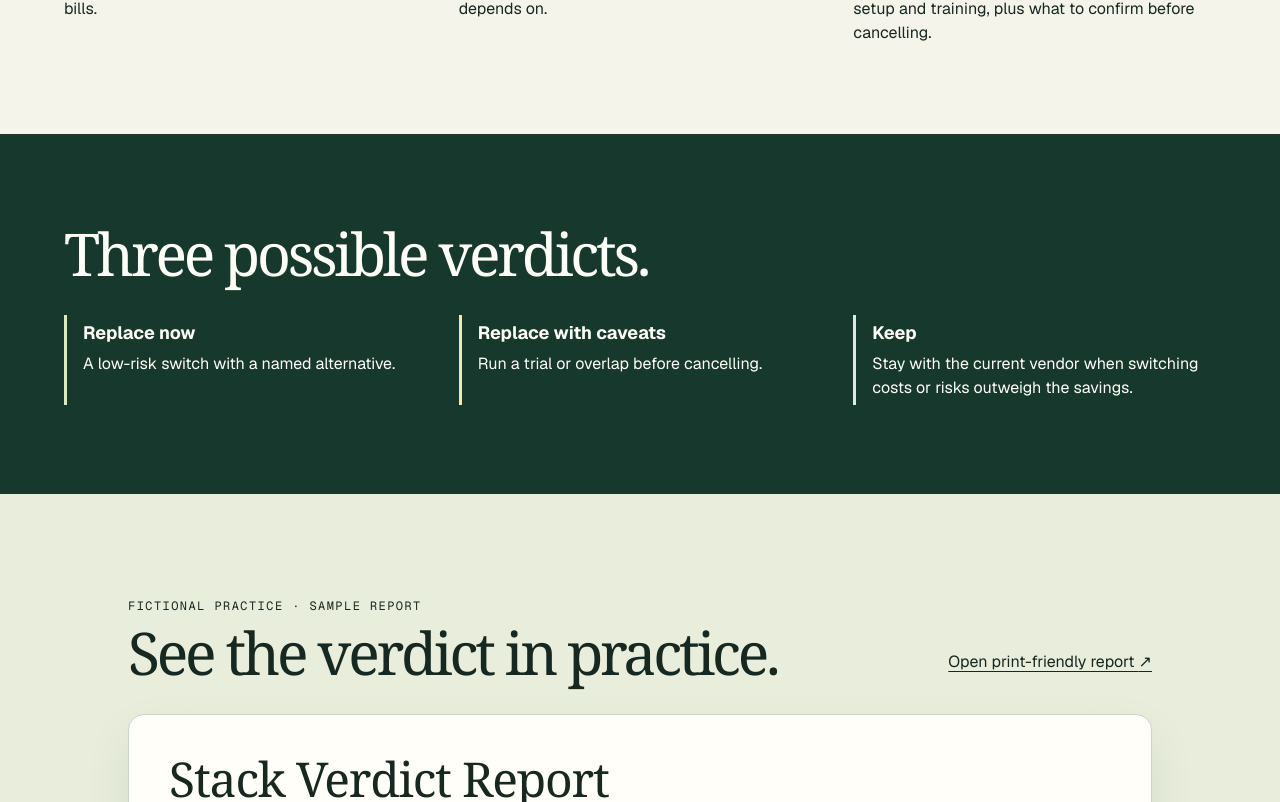
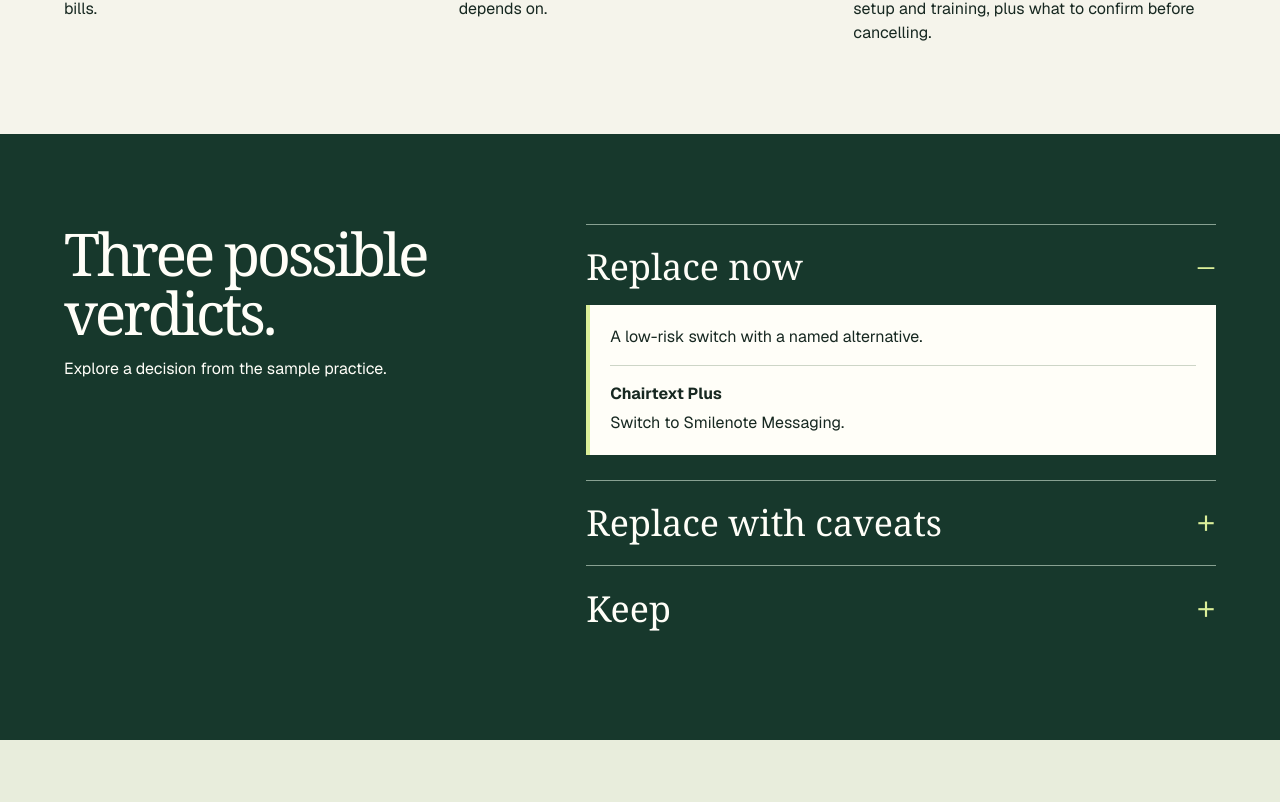
Before and after one commit to aniketmandloi/vendor-swap, a Next.js app: page / in a window 1280 px wide. Shown: the part 1458-2260 px from the top of the page. Built offline with nearby package versions, Linux system fonts and the light colour scheme.

Commit message:
feat(landing): let visitors explore sample vendor decisions

```diff
--- a/src/app/landing.module.css
+++ b/src/app/landing.module.css
@@ -235,7 +235,6 @@
 }
 
 .steps,
-.verdicts ul,
 .pricing ul {
   display: grid;
   grid-template-columns: repeat(3, minmax(0, 1fr));
@@ -262,7 +261,6 @@
 }
 
 .steps h3,
-.verdicts h3,
 .pricing h3 {
   font-size: 1.125rem;
   font-weight: 650;
@@ -274,13 +272,50 @@
   color: var(--paper);
 }
 
-.verdicts li {
-  border-left: 0.2rem solid #dcebbd;
-  padding: 0.3rem 0 0.3rem 1rem;
+.verdicts {
+  display: grid;
+  grid-template-columns: 0.8fr 1.2fr;
+  gap: clamp(2rem, 8vw, 8rem);
 }
 
-.verdicts li:nth-child(2) { border-color: #f6e6b3; }
-.verdicts li:nth-child(3) { border-color: #dde8e8; }
+.verdictIntro p { margin-top: 1rem; }
+
+.casebook details {
+  border-top: 1px solid #88a192;
+  padding-block: 0.25rem;
+}
+
+.casebook summary {
+  display: flex;
+  align-items: center;
+  justify-content: space-between;
+  gap: 1rem;
+  padding: 1.1rem 0;
+  cursor: pointer;
+  font: 400 clamp(1.4rem, 2.8vw, 2.5rem) / 1.15 var(--display);
+  list-style: none;
+}
+
+.casebook summary::-webkit-details-marker { display: none; }
+.casebook summary::after { content: "+"; color: var(--lime); }
+.casebook details[open] summary::after { content: "−"; }
+
+.caseNote {
+  margin-bottom: 1.3rem;
+  padding: 1.25rem;
+  background: var(--paper);
+  color: var(--foreground);
+  border-left: 4px solid var(--lime);
+}
+
+.caseNote h3 {
+  margin: 1rem 0 0.3rem;
+  padding-top: 1rem;
+  border-top: 1px solid var(--rule);
+  font-weight: 650;
+}
+
+.caseNote p + p { margin-top: 0.5rem; }
 
 .sample {
   padding-block: clamp(3rem, 8vw, 7rem);
@@ -391,6 +426,7 @@
 @media (max-width: 48rem) {
   .hero,
   .problem,
+  .verdicts,
   .trust,
   .signup {
     grid-template-columns: 1fr;
@@ -409,8 +445,7 @@
   }
 
   .steps,
-  .verdicts ul,
-  .pricing ul {
+    .pricing ul {
     grid-template-columns: 1fr;
     gap: 1.25rem;
   }
--- a/src/app/page.tsx
+++ b/src/app/page.tsx
@@ -5,9 +5,9 @@ import { VerdictStack } from "./VerdictStack";
 import styles from "./landing.module.css";
 
 const verdicts = [
-  { name: "Replace now", detail: "A low-risk switch with a named alternative." },
-  { name: "Replace with caveats", detail: "Run a trial or overlap before cancelling." },
-  { name: "Keep", detail: "Stay with the current vendor when switching costs or risks outweigh the savings." },
+  { kind: "replace_now", name: "Replace now", detail: "A low-risk switch with a named alternative." },
+  { kind: "replace_with_caveats", name: "Replace with caveats", detail: "Run a trial or overlap before cancelling." },
+  { kind: "keep", name: "Keep", detail: "Stay with the current vendor when switching costs or risks outweigh the savings." },
 ];
 
 const steps = [
@@ -62,12 +62,28 @@ export default function Home() {
         </section>
 
         <section className={styles.verdicts} aria-labelledby="verdicts">
-          <h2 id="verdicts">Three possible verdicts.</h2>
-          <ul>
-            {verdicts.map(({ name, detail }) => (
-              <li key={name}><h3>{name}</h3><p>{detail}</p></li>
-            ))}
-          </ul>
+          <div className={styles.verdictIntro}>
+            <h2 id="verdicts">Three possible verdicts.</h2>
+            <p>Explore a decision from the sample practice.</p>
+          </div>
+          <div className={styles.casebook}>
+            {verdicts.map(({ kind, name, detail }) => {
+              const line = sampleReport.lines.find((item) => item.verdict.kind === kind);
+              if (!line) return null;
+              const verdict = line.verdict;
+              return (
+                <details key={kind} name="sample-verdict" open={kind === "replace_now"}>
+                  <summary>{name}</summary>
+                  <div className={styles.caseNote}>
+                    <p>{detail}</p>
+                    <h3>{line.vendor}</h3>
+                    <p>{verdict.kind === "keep" ? verdict.reason : `Switch to ${verdict.alternative.name}.`}</p>
+                    {verdict.kind === "replace_with_caveats" && <p>{verdict.trialPlan}</p>}
+                  </div>
+                </details>
+              );
+            })}
+          </div>
         </section>
 
         <section className={styles.sample} id="sample">
```
